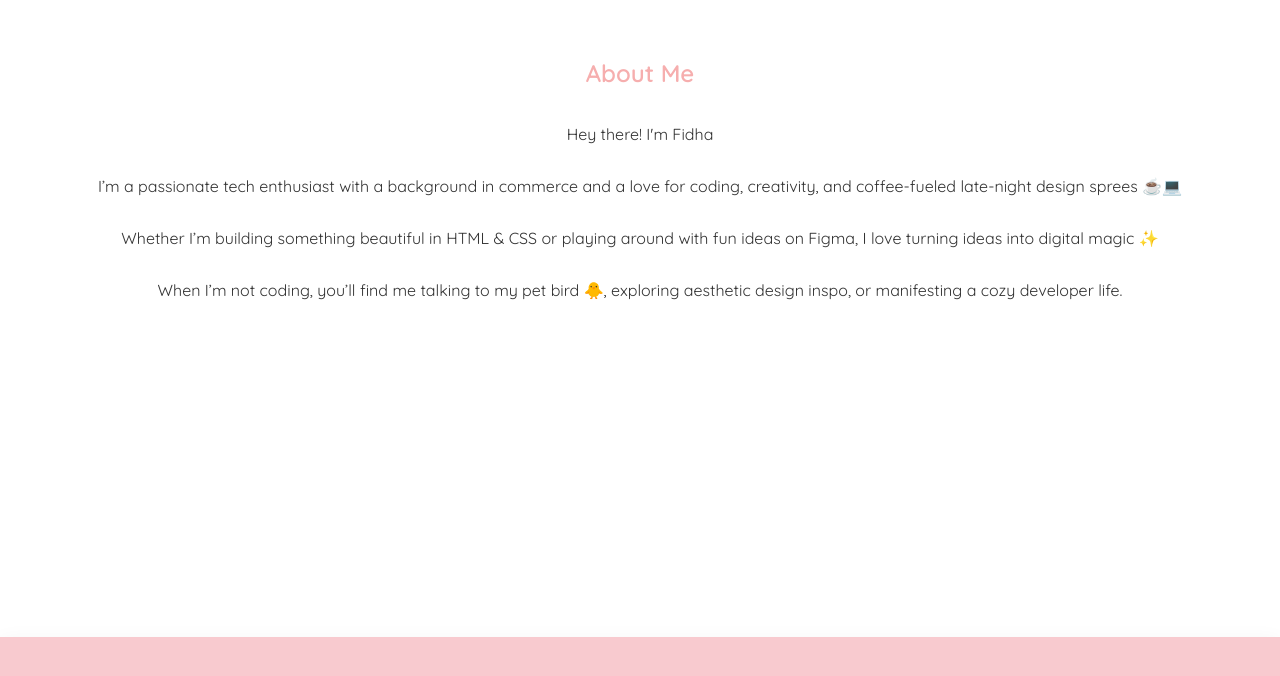
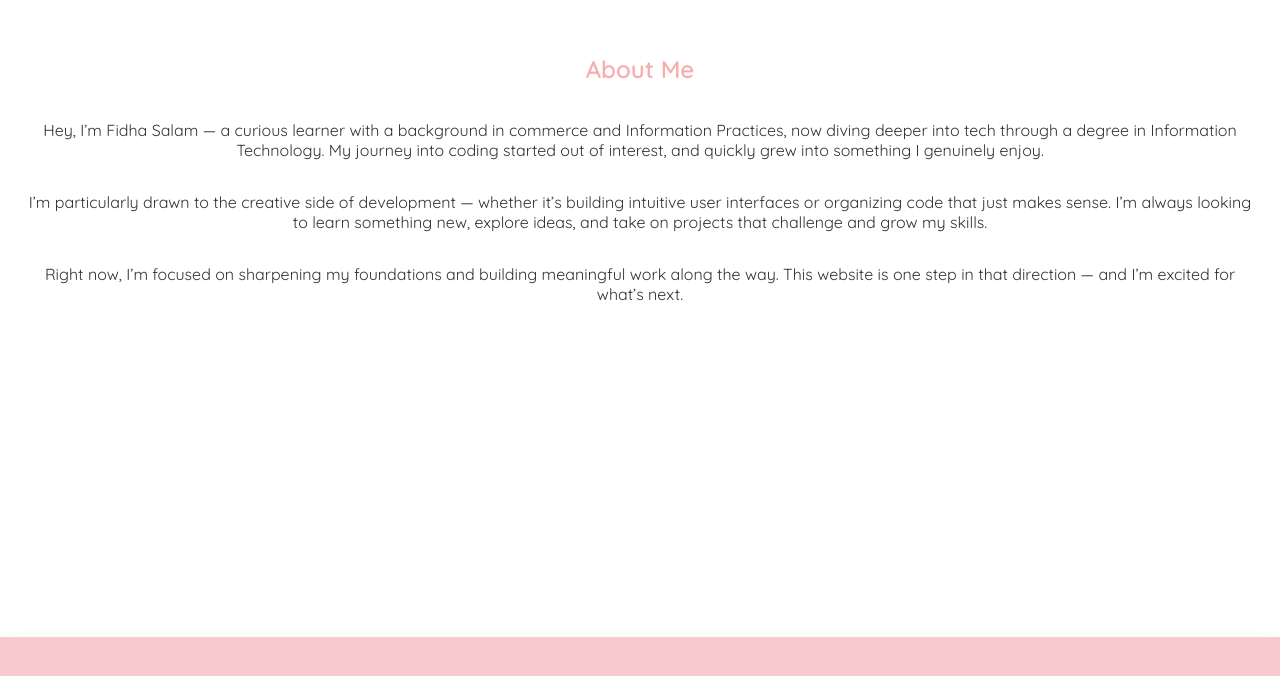
Before and after one commit to fidha-salam/my-portfolio-1, a plain HTML site: page index.html in a window 1280 px wide. Shown: the part 1203-1879 px from the top of the page. Drawn offline with Linux system fonts and the light colour scheme; a web font is replaced by a local one.

Commit message:
Update index.html

```diff
--- a/index.html
+++ b/index.html
@@ -26,16 +26,15 @@
             </section>
             <section id="about-me">
                 <h2>About Me</h2>
-                <p>Hey there! I'm Fidha</p>
                 <p>
-                    I’m a passionate tech enthusiast with a background in commerce and a love for coding, creativity, and coffee-fueled late-night design sprees ☕💻
-                </p>
-                <p>
-                    Whether I’m building something beautiful in HTML & CSS or playing around with fun ideas on Figma, I love turning ideas into digital magic ✨
-                </p>
-                <p>
-                    When I’m not coding, you’ll find me talking to my pet bird 🐥, exploring aesthetic design inspo, or manifesting a cozy developer life.
-                </p>
+    Hey, I’m Fidha Salam — a curious learner with a background in commerce and Information Practices, now diving deeper into tech through a degree in Information Technology. My journey into coding started out of interest, and quickly grew into something I genuinely enjoy.
+  </p>
+  <p>
+    I’m particularly drawn to the creative side of development — whether it’s building intuitive user interfaces or organizing code that just makes sense. I’m always looking to learn something new, explore ideas, and take on projects that challenge and grow my skills.
+  </p>
+  <p>
+    Right now, I’m focused on sharpening my foundations and building meaningful work along the way. This website is one step in that direction — and I’m excited for what’s next.
+  </p>
             </section>
             <section id="my-work">
                 <h2>My Work</h2>
```
